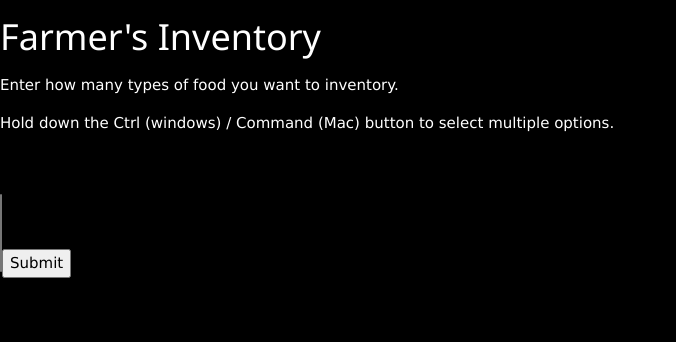
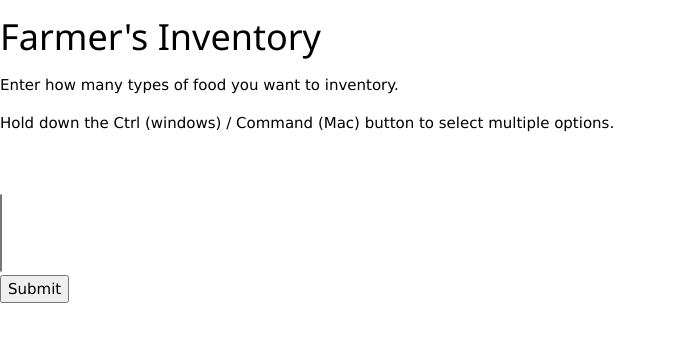
Before and after one commit to software-for-change/org-farm, a PHP site: page /farmer.php in a window 1280 px wide. Shown: the top 342 px of the page, without its empty margins (0-676 px from the left). Run offline with PHP 8.4, Linux system fonts and the light colour scheme; data that the repository does not hold is empty; some libraries are stand-ins or nearby versions; some web fonts are replaced.

Commit message:
changed site colors

```diff
--- a/farmer.php
+++ b/farmer.php
@@ -44,6 +44,7 @@
     }
 
     echo "</select>";
+    echo "<br>";
     echo "<input type='submit'>";
 
     ?>
--- a/style.css
+++ b/style.css
@@ -5,6 +5,6 @@
 }
 
 body {
-    background-color: black;
-    color: white;
+    background-color: white;
+    color: black;
 }
```
